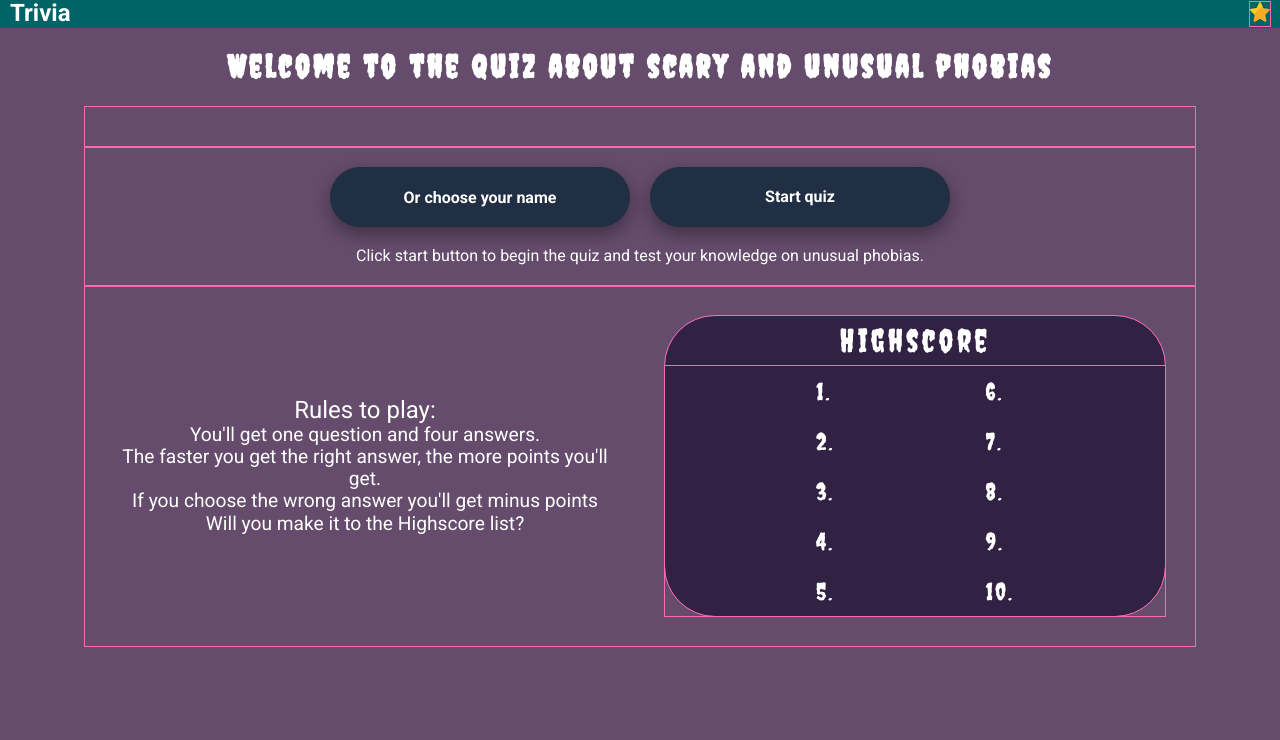
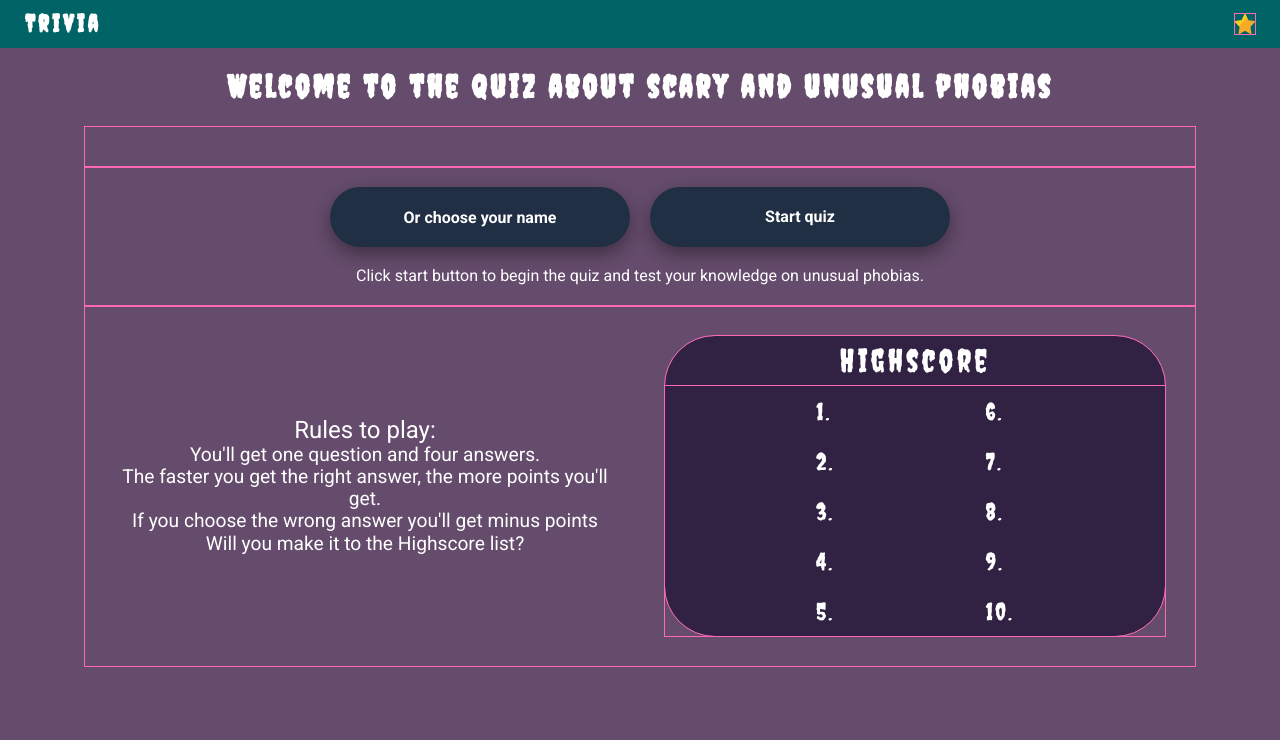
Before and after one commit to rebahama/quizphobia, a website built with Vite: page index.html in a window 1280 px wide. Built offline with nearby package versions, Linux system fonts and the light colour scheme.

Commit message:
feat(scss): remove comments in top-banner, add results-panel and score-panel styling, change h2 in header to creepster font, change padding of header in all screen sizes

```diff
--- a/src/styles/layout/_desktop.scss
+++ b/src/styles/layout/_desktop.scss
@@ -1,3 +1,7 @@
+.top-banner {
+  padding: 10px 25px;
+}
+
 main {
   max-width: 1110px;
 
--- a/src/styles/layout/_mobile.scss
+++ b/src/styles/layout/_mobile.scss
@@ -12,6 +12,10 @@ body {
 }
 
 .top-banner {
+  h2 {
+    font-family: $font-secondary;
+    letter-spacing: 3px;
+  }
   background-color: #006466;
   color: white;
   display: flex;
@@ -19,16 +23,17 @@ body {
   justify-content: space-between;
   align-items: center;
   font-size: 1rem;
-  padding-left: 10px;
-  padding-right: 10px;
-  /* Utkommenterat i index.html i väntan på klarhet om symbol
-     .score-container {
-    background-color: white;
-    border-radius: 50%;
-    width: 40px;
-    height: 40px;
-    padding-right: 10px;
-  } */
+  padding: 5px 15px;
+  .results-panel {
+    display: flex;
+    align-items: center;
+    gap: 10px;
+    .score-panel {
+      display: flex;
+      align-items: center;
+      gap: 5px;
+    }
+  }
 }
 
 main {
--- a/src/styles/layout/_tablet.scss
+++ b/src/styles/layout/_tablet.scss
@@ -1,3 +1,8 @@
+.top-banner {
+  padding: 10px 20px;
+}
+
+
 main {
   max-width: 800px;
   .start-section {
```
